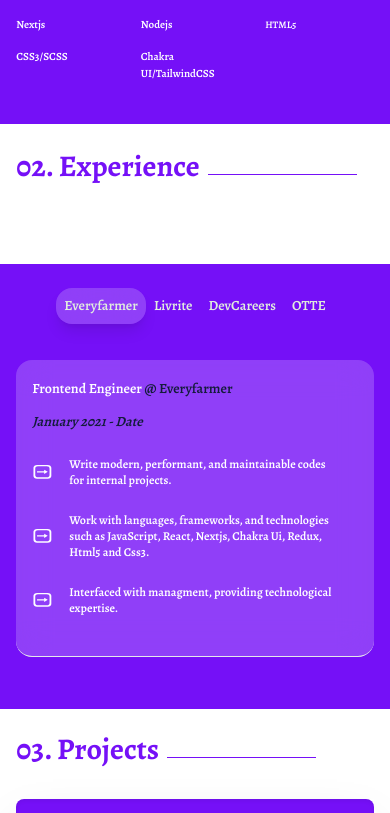
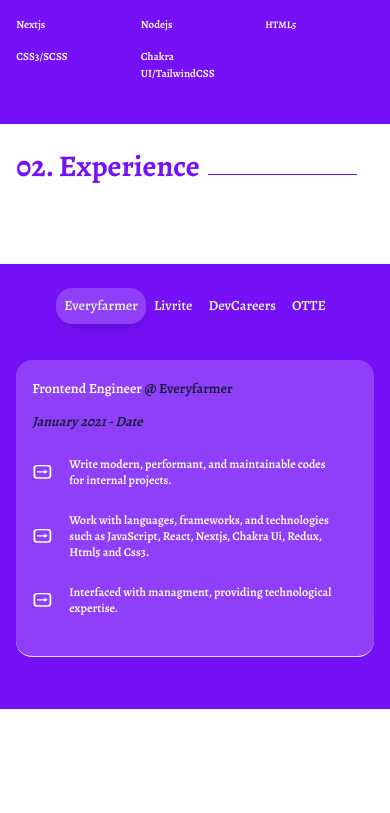
Before and after one commit to gfellah45/portfoliov2, a Next.js app: page / in a window 390 px wide. Shown: the part 1543-2356 px from the top of the page. Built offline with nearby package versions, Linux system fonts and the light colour scheme; a web font is replaced by a local one.

Commit message:
fix heigth issues

```diff
--- a/src/components/Experience/Experience.tsx
+++ b/src/components/Experience/Experience.tsx
@@ -14,7 +14,7 @@
   return (
     <div
       id="experience"
-      className="w-full h-16 min-h-[70vh] py-2 lg:min-h-screen dark:bg-dark-bg lg:h-32 "
+      className="w-full h-16 min-h-[80vh] py-2 lg:min-h-screen dark:bg-dark-bg lg:h-32 "
     >
       <Heading
         ref1={ref}
```
